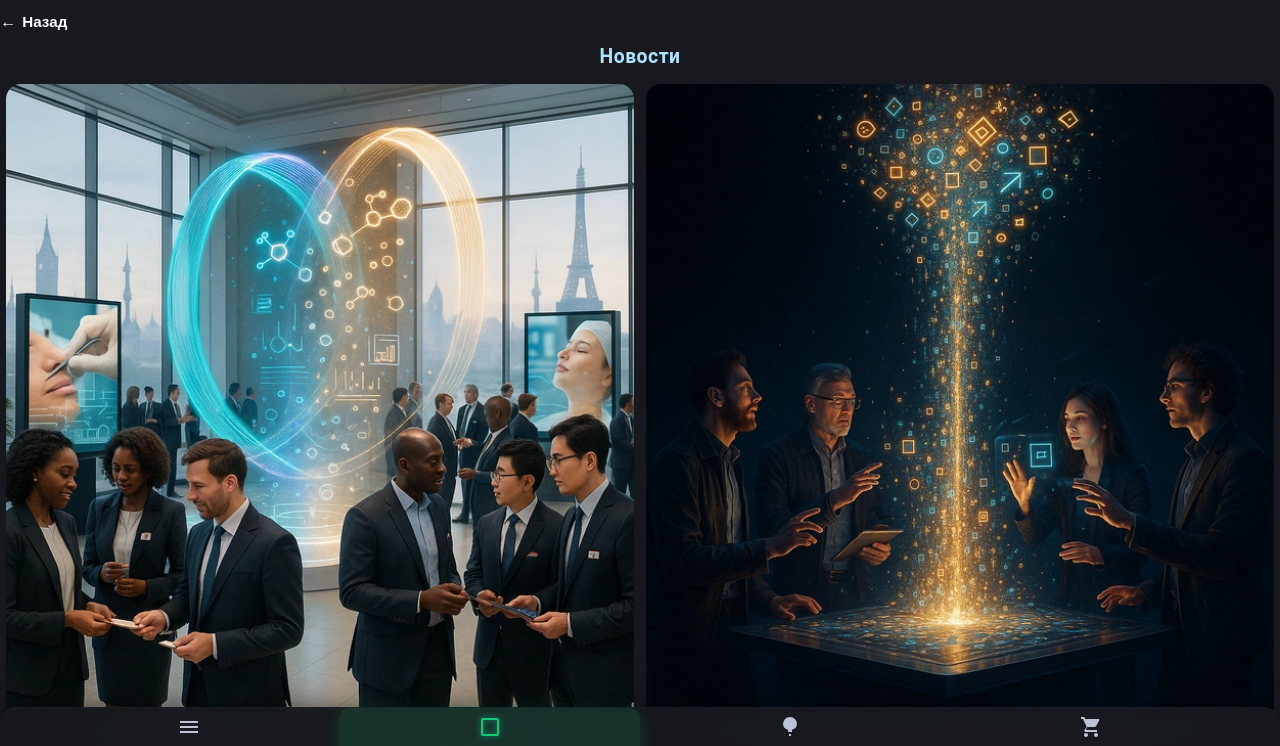
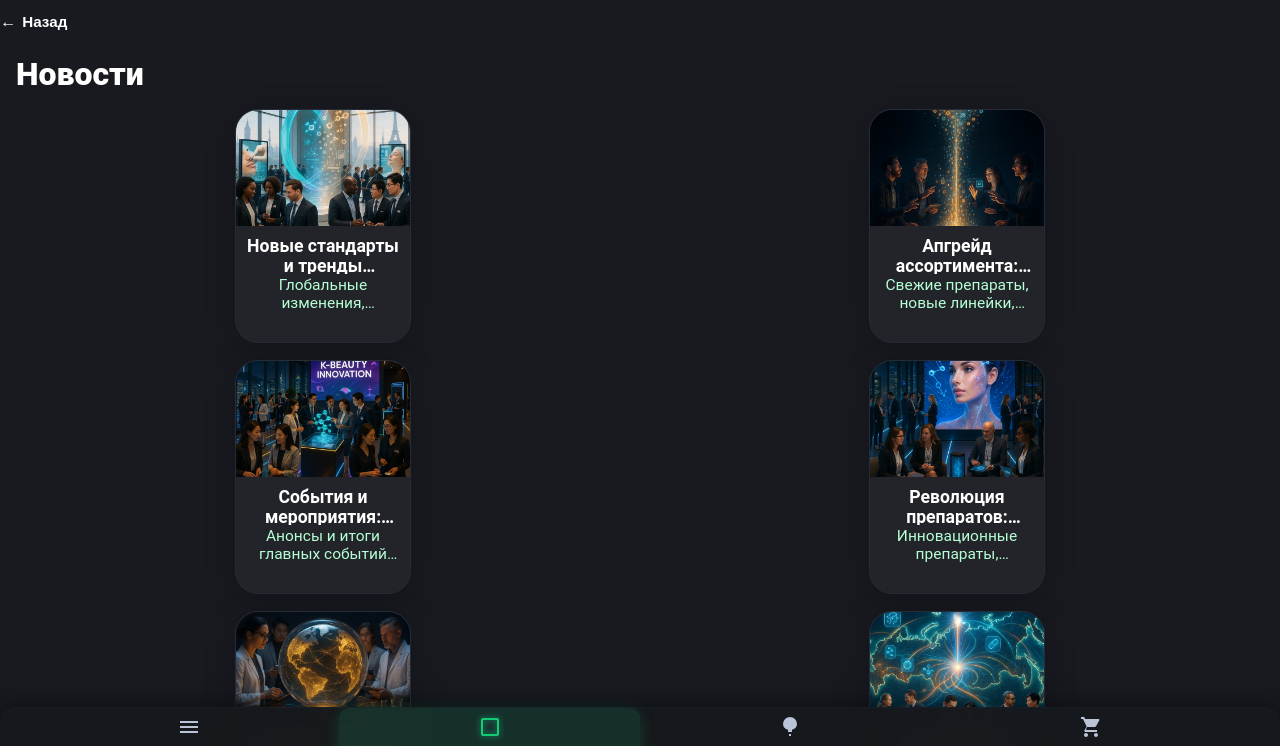
Before and after one commit to AlexSalavat/facade-stone-app, a React (Vite) app: page /news in a window 1280 px wide. Shown: the top 746 px of the page. Built offline with nearby package versions, Linux system fonts and the light colour scheme; the HTML template or start-up script is replaced by a standard one.

Commit message:
fix: cor

```diff
--- a/src/components/news/NewsGrid.jsx
+++ b/src/components/news/NewsGrid.jsx
@@ -1,18 +1,20 @@
 import React from "react";
-import "../../styles/InfoGrid.css";
+import { news } from "../../data/news";
+import "../../styles/NewsGrid.css";
 import BackButton from "../BackButton";
-import { news } from "../../data/news";
 
 const NewsGrid = () => (
   <div>
     <BackButton />
-    <h2 className="info-title-main">Новости</h2>
-    <div className="info-grid">
-      {news.map((item, idx) => (
-        <div className="info-card" key={idx}>
-          <img src={item.image} alt={item.title} className="info-card-img" />
-          <div className="info-card-title">{item.title}</div>
-          <div className="info-card-content">{item.content}</div>
+    <h2 className="news-title-main">Новости</h2>
+    <div className="news-grid">
+      {news.map(item => (
+        <div className="news-card" key={item.id}>
+          <div className="news-card-image-wrap">
+            <img src={item.image} alt={item.title} className="news-card-image" />
+          </div>
+          <div className="news-card-title">{item.title}</div>
+          <div className="news-card-content">{item.content}</div>
         </div>
       ))}
     </div>
--- a/src/data/news.js
+++ b/src/data/news.js
@@ -1,32 +1,50 @@
 export const news = [
   {
+    id: 1,
     title: "Новые стандарты и тренды инъекционной косметологии",
     content: "Глобальные изменения, ключевые тенденции рынка, регуляции, мировые тренды.",
-    image: "/images/news/standards.webp"
+    image: "/images/news/standards.webp",
+    date: "2024-07-30",
+    link: null
   },
   {
+    id: 2,
     title: "Апгрейд ассортимента: новые препараты и эксклюзивные поступления",
     content: "Свежие препараты, новые линейки, эксклюзивные продукты.",
-    image: "/images/news/new-products.webp"
+    image: "/images/news/new-products.webp",
+    date: "2024-07-28",
+    link: null
   },
   {
+    id: 3,
     title: "События и мероприятия: форумы, выставки, премии, конференции",
     content: "Анонсы и итоги главных событий рынка, обучающие съезды, профильные конференции.",
-    image: "/images/news/events.webp"
+    image: "/images/news/events.webp",
+    date: "2024-07-27",
+    link: null
   },
   {
+    id: 4,
     title: "Революция препаратов: новые формулы, next gen технологии и биостимуляторы",
     content: "Инновационные препараты, коллагеновые бустеры, экзосомы, новейшие филлеры.",
-    image: "/images/news/revolution.webp"
+    image: "/images/news/revolution.webp",
+    date: "2024-07-25",
+    link: null
   },
   {
+    id: 5,
     title: "Международный обмен: мировые тренды и “экспортные” методики",
     content: "Инсайты с зарубежных форумов, кейсы интеграции новых технологий из США, Кореи, Европы.",
-    image: "/images/news/international.webp"
+    image: "/images/news/international.webp",
+    date: "2024-07-22",
+    link: null
   },
   {
+    id: 6,
     title: "Эко-генетика красоты: персонализированные и устойчивые инъекционные решения",
     content: "Персонализированные подходы и устойчивые практики в современной инъекционной косметологии.",
-    image: "/images/news/eco-genetic.webp"
+    image: "/images/news/eco-genetic.webp",
+    date: "2024-07-18",
+    link: null
   }
 ];
--- /dev/null
+++ b/src/styles/NewsGrid.css
@@ -0,0 +1,89 @@
+.news-title-main {
+  font-size: 2rem;
+  font-weight: 800;
+  color: #fff;
+  margin: 20px 0 16px 16px;
+  text-align: left;
+}
+
+.news-grid {
+  display: grid;
+  grid-template-columns: 1fr 1fr;
+  gap: 17px 8px;
+  padding: 0 10px 14px 10px;
+  justify-items: center;
+}
+
+.news-card {
+  width: 176px;
+  min-height: 234px;
+  display: flex;
+  flex-direction: column;
+  align-items: center;
+  background: #232429;
+  border-radius: 23px;
+  box-shadow: 0 6px 32px #0003;
+  overflow: hidden;
+  transition: box-shadow 0.15s, transform 0.12s;
+  cursor: pointer;
+  border: 1.5px solid #252c38;
+}
+
+.news-card:active {
+  transform: scale(0.98);
+  box-shadow: 0 10px 44px #0af7f233;
+  border-color: #29e3ff;
+}
+
+.news-card-image-wrap {
+  width: 100%;
+  height: 116px;
+  border-radius: 18px 18px 0 0;
+  overflow: hidden;
+  background: #2d2d31;
+  display: flex;
+  align-items: center;
+  justify-content: center;
+}
+
+.news-card-image {
+  width: 100%;
+  height: 100%;
+  object-fit: cover;
+  display: block;
+}
+
+.news-card-title {
+  margin-top: 10px;
+  font-size: 1.10rem;
+  font-weight: 700;
+  color: #fff;
+  text-align: center;
+  line-height: 1.16;
+  padding: 0 8px;
+  min-height: 36px;
+  max-height: 38px;
+  overflow: hidden;
+  text-overflow: ellipsis;
+  white-space: normal;
+  display: -webkit-box;
+  -webkit-line-clamp: 2;    /* max 2 lines */
+  -webkit-box-orient: vertical;
+}
+
+.news-card-content {
+  font-size: 0.97rem;
+  color: #b6ffd6;
+  text-align: center;
+  padding: 0 10px 12px 10px;
+  margin-top: 2px;
+  line-height: 1.19;
+  min-height: 33px;
+  max-height: 36px;
+  overflow: hidden;
+  text-overflow: ellipsis;
+  white-space: normal;
+  display: -webkit-box;
+  -webkit-line-clamp: 2;   /* max 2 lines */
+  -webkit-box-orient: vertical;
+}
```
